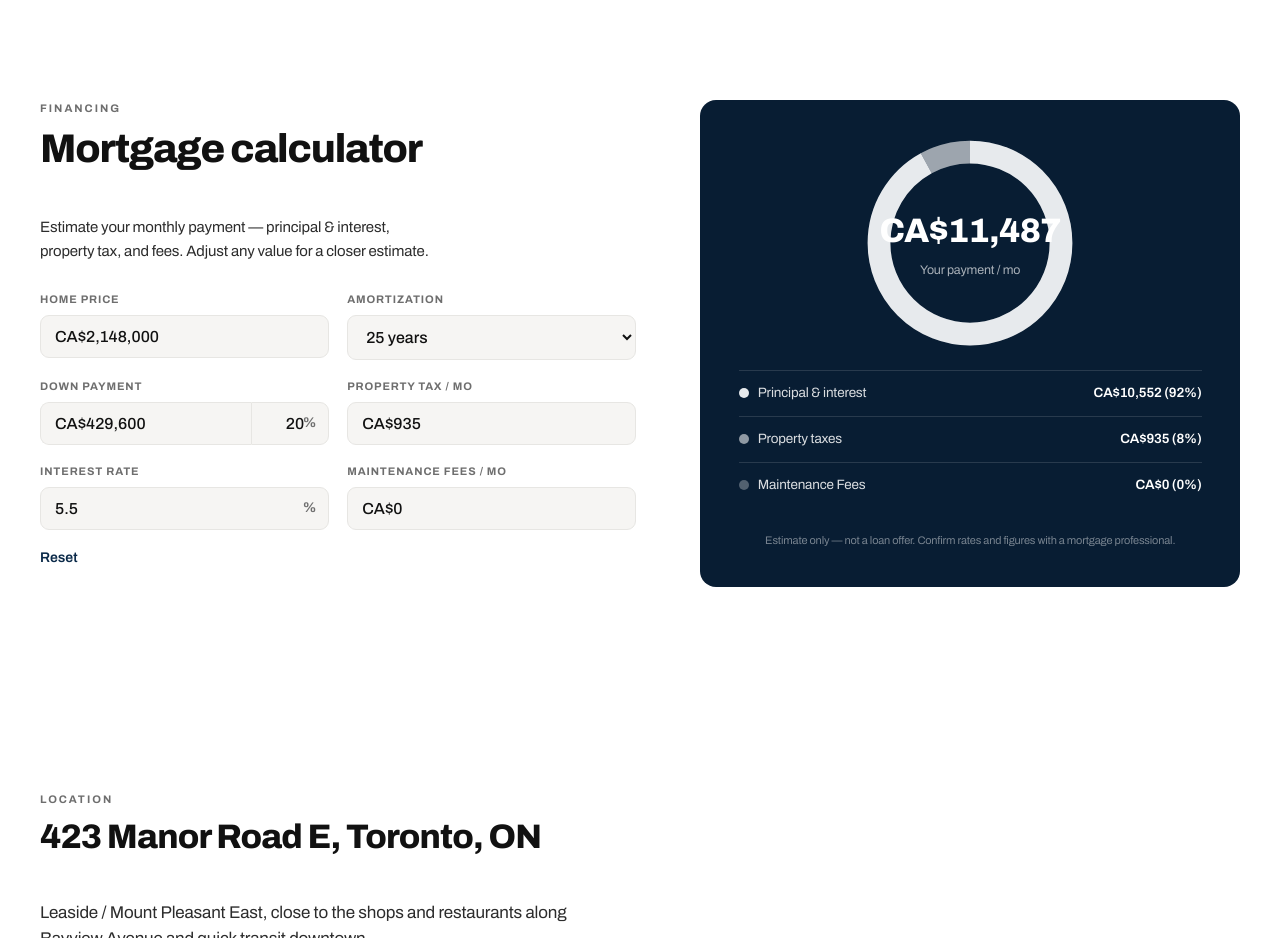
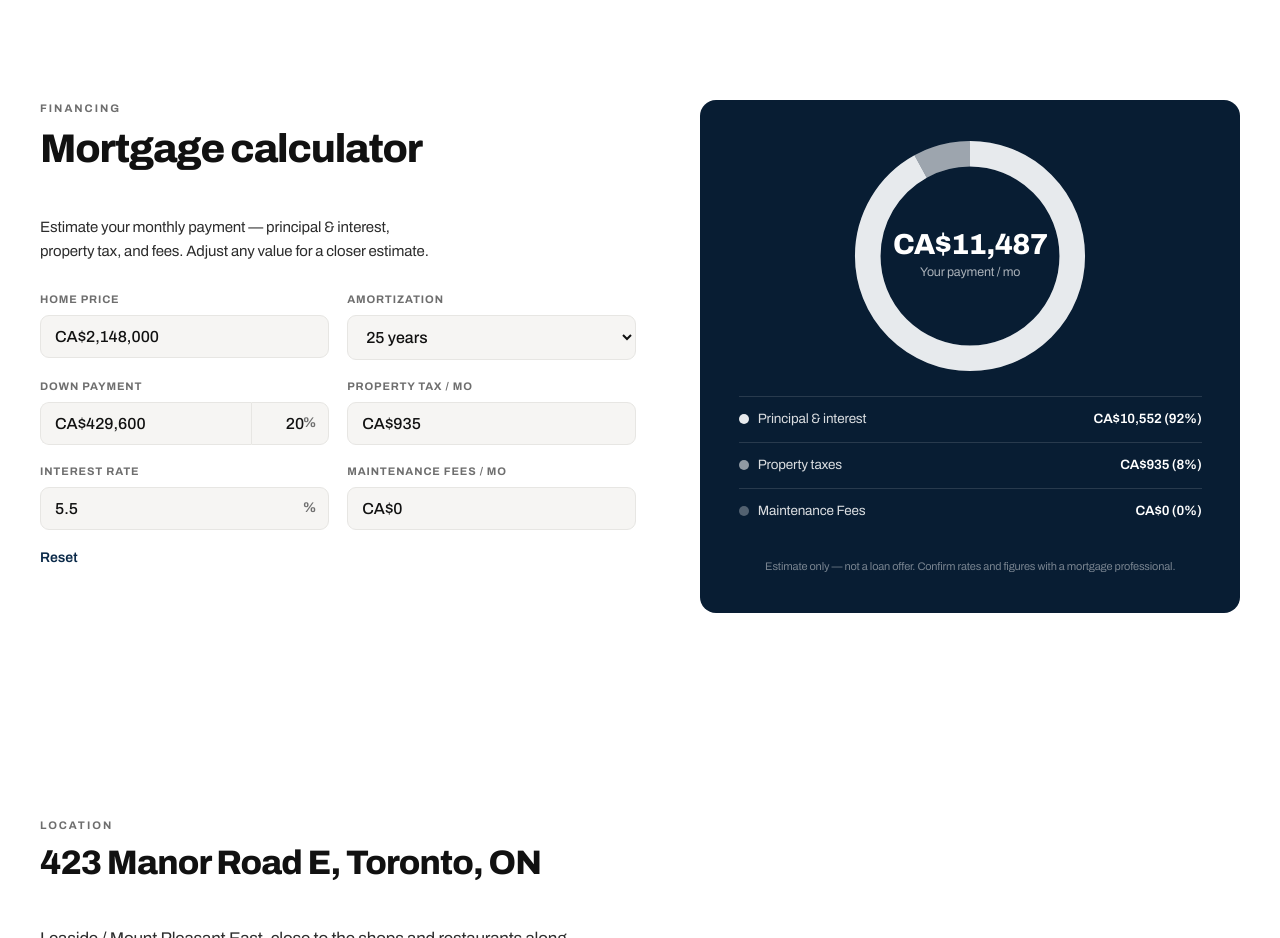
Before and after one commit to LongJeongS/strata-listingdrive, a plain HTML site: page 423-manor-road-e/index.html in a window 1280 px wide. Shown: the part 4680-5618 px from the top of the page. Drawn offline with Linux system fonts and the light colour scheme; a web font is replaced by a local one.

Commit message:
Fix mortgage calculator: figure overflow in donut

```diff
--- a/423-manor-road-e/index.html
+++ b/423-manor-road-e/index.html
@@ -181,13 +181,13 @@ section[id]{scroll-margin-top:84px}
 .mc-reset{margin-top:20px;background:none;border:0;padding:0;font-family:inherit;font-weight:600;font-size:14px;color:var(--accent-text);cursor:pointer}
 .mc-reset:hover{text-decoration:underline}
 .mc-result{background:var(--accent-dark);color:#fff;border-radius:16px;padding:clamp(28px,3vw,40px);display:flex;flex-direction:column;align-items:center;gap:22px}
-.mc-donut{position:relative;width:210px;height:210px;flex:0 0 auto}
+.mc-donut{position:relative;width:236px;height:236px;flex:0 0 auto}
 .mc-donut svg{width:100%;height:100%}
 .mc-track{fill:none;stroke:rgba(255,255,255,.12);stroke-width:13}
 .mc-seg{fill:none;stroke-width:13;transition:stroke-dasharray .5s ease,stroke-dashoffset .5s ease}
 .mc-s1{stroke:var(--accent-soft)}.mc-s2{stroke:rgba(255,255,255,.55)}.mc-s3{stroke:rgba(255,255,255,.3)}
-.mc-total{position:absolute;inset:0;display:flex;flex-direction:column;align-items:center;justify-content:center;text-align:center}
-.mc-total span{font-family:var(--exp);font-weight:800;font-size:clamp(26px,4vw,34px);letter-spacing:-0.02em}
+.mc-total{position:absolute;inset:0;display:flex;flex-direction:column;align-items:center;justify-content:center;text-align:center;padding:0 30px}
+.mc-total span{font-family:var(--sans);font-weight:800;font-size:clamp(23px,3vw,29px);letter-spacing:-0.02em;line-height:1.05;white-space:nowrap}
 .mc-total small{color:rgba(255,255,255,.65);font-size:12.5px;margin-top:3px}
 .mc-legend{list-style:none;width:100%;display:flex;flex-direction:column}
 .mc-legend li{display:flex;align-items:center;justify-content:space-between;gap:12px;font-size:13.5px;padding:12px 0;border-top:1px solid rgba(255,255,255,.13)}
```
